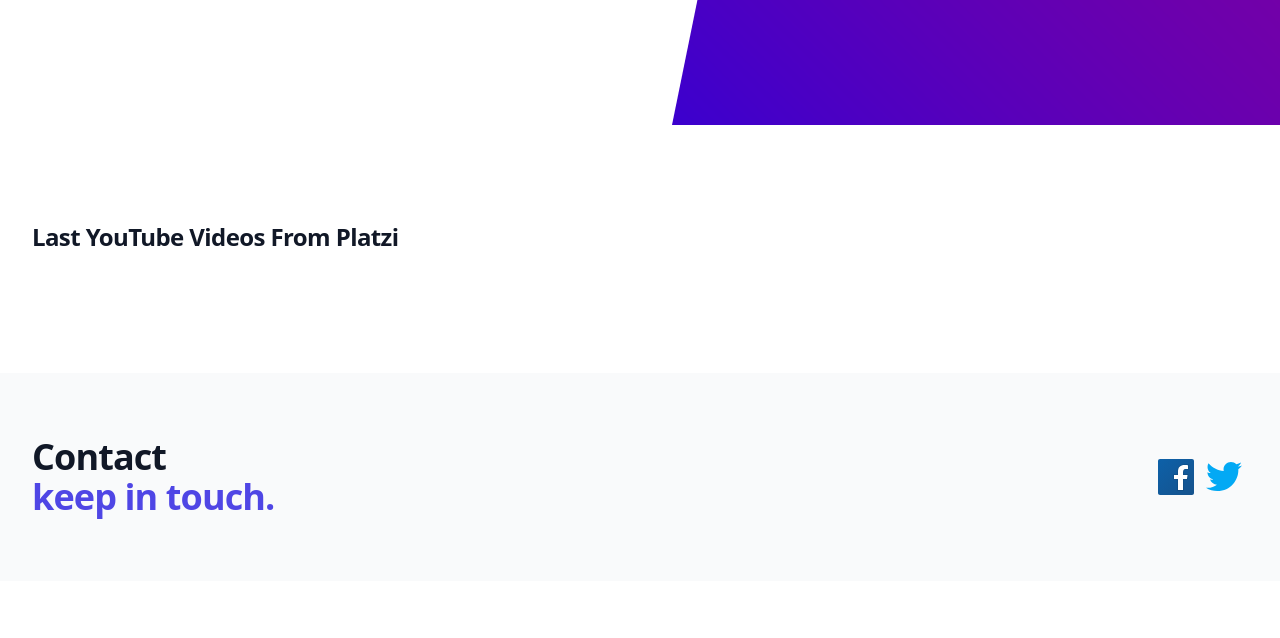
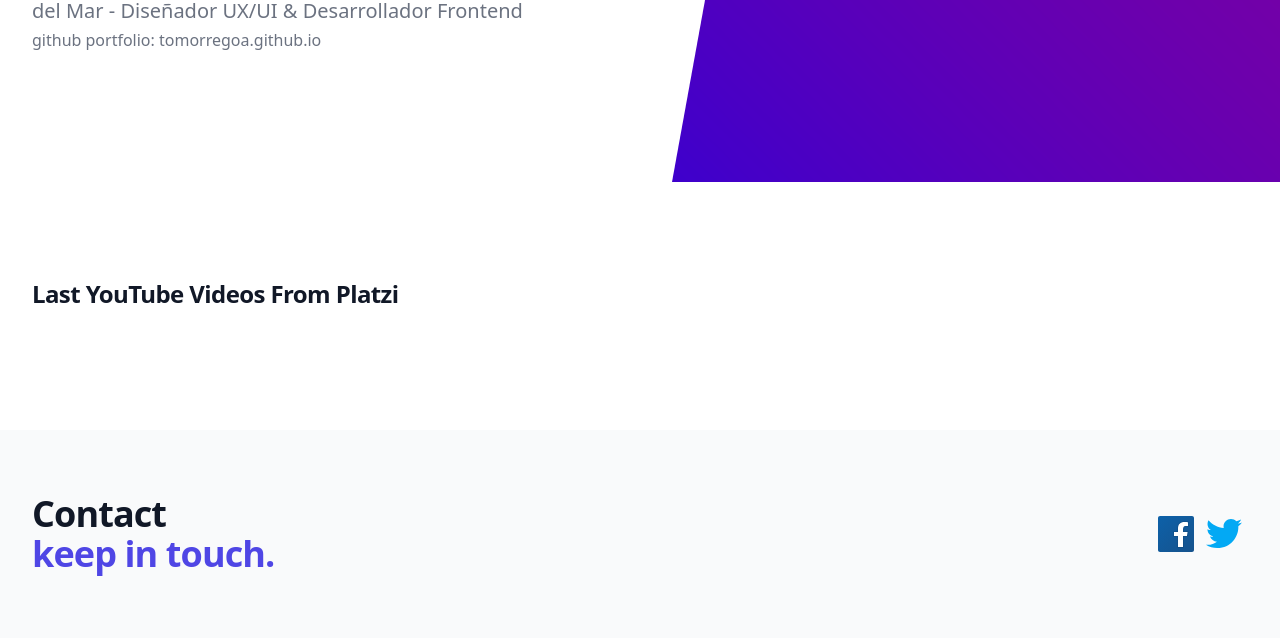
Before and after one commit to TomOrregoA/async-landing, a website: page src/index.html in a window 1280 px wide. Shown: the part 347-985 px from the top of the page. Before the commit the page ends 928 px from the top, so only its background shows below. Drawn offline with nearby package versions, Linux system fonts and the light colour scheme; no server answers.

Commit message:
desc changes

```diff
--- a/src/index.html
+++ b/src/index.html
@@ -45,7 +45,9 @@
                         </h1>
                         <p
                             class="mt-3 text-base text-gray-500 sm:mt-5 sm:text-lg sm:max-w-xl sm:mx-auto md:mt-5 md:text-xl lg:mx-0">
-                            Diseñador UX/UI & Frontend Developer</p>
+                            I'm an Computer Programming Analyst from DuocUC Viña del Mar - Diseñador UX/UI & Desarrollador Frontend
+                            <br><small>github portfolio: tomorregoa.github.io</small>
+                        </p>
                     </div>
                 </main>
             </div>
```
